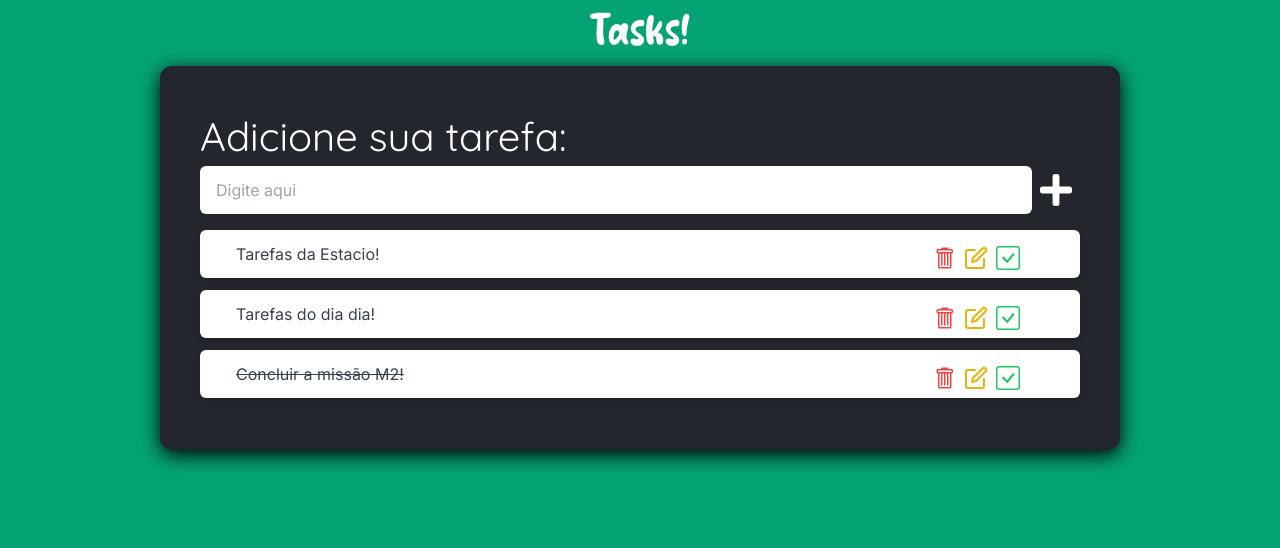
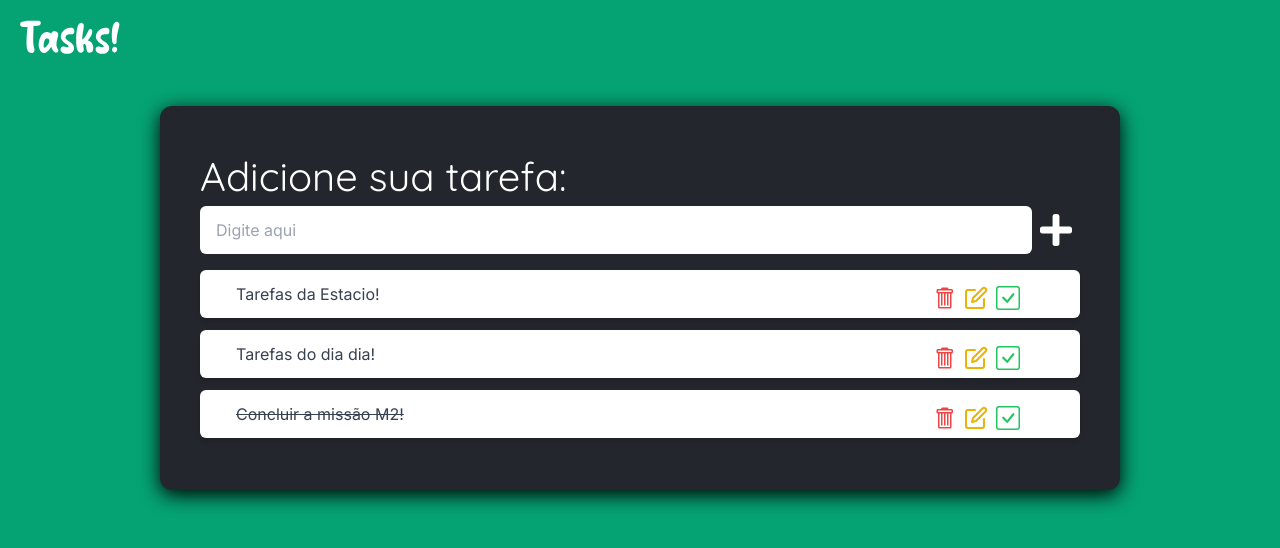
Before and after one commit to adventureandre/missao-mundo2, a Next.js app: page /todo in a window 1280 px wide. Shown: the top 548 px of the page. Built offline with nearby package versions, Linux system fonts and the light colour scheme.

Commit message:
header v1

```diff
--- /dev/null
+++ b/src/app/header/page.tsx
@@ -0,0 +1,19 @@
+import React from 'react'
+import Image from 'next/image';
+
+export default function Header() {
+  return (
+    <>
+      <div className='w-[100%] p-[20px]'>
+      <Image
+        src="/Tasks.svg"
+        width={100}
+        height={100}
+        className=""
+        alt="logo"
+      />
+
+      </div>
+    </>
+  )
+}
--- a/src/app/layout.tsx
+++ b/src/app/layout.tsx
@@ -1,5 +1,7 @@
 import './globals.css'
 import { Inter } from 'next/font/google'
+
+import Header from './header/page'
 
 const inter = Inter({ subsets: ['latin'] })
 
@@ -15,7 +17,10 @@ export default function RootLayout({
 }) {
   return (
     <html lang="pt-br">
-      <body className={inter.className}>{children}</body>
+      <body className={inter.className}>
+        <Header />
+        {children}
+      </body>
     </html>
   )
 }
--- a/src/app/login/page.tsx
+++ b/src/app/login/page.tsx
@@ -5,7 +5,7 @@ export default function Login() {
   return (
     <div className="min-h-screen flex items-center justify-center">
       <div className="max-w-md w-full mx-auto p-6 bg-[#23262c] rounded-lg drop-shadow-[0px_5px_10px_rgba(0,0,0)]">
-        <h1 className="text-3xl text-center mb-6">Login Tasks!</h1>
+        <h1 className="text-3xl text-center mb-6">Login</h1>
         <form>
           <div className="mb-4">
             <label className="block mb-2" htmlFor="username">Usuário:</label>
--- a/src/app/todo/page.tsx
+++ b/src/app/todo/page.tsx
@@ -1,17 +1,10 @@
 import MainComponent from "@/components/Main.Content";
 // import '@/styles/style.scss';
-import Image from 'next/image';
+
 
 export default function Todo() {
   return (
     <section className="h-screen flex flex-col items-center pt-3">
-      <Image
-        src="/Tasks.svg"
-        width={100}
-        height={100}
-        className=""
-        alt="logo"
-      />
       <MainComponent />
     </section>
   );
```
